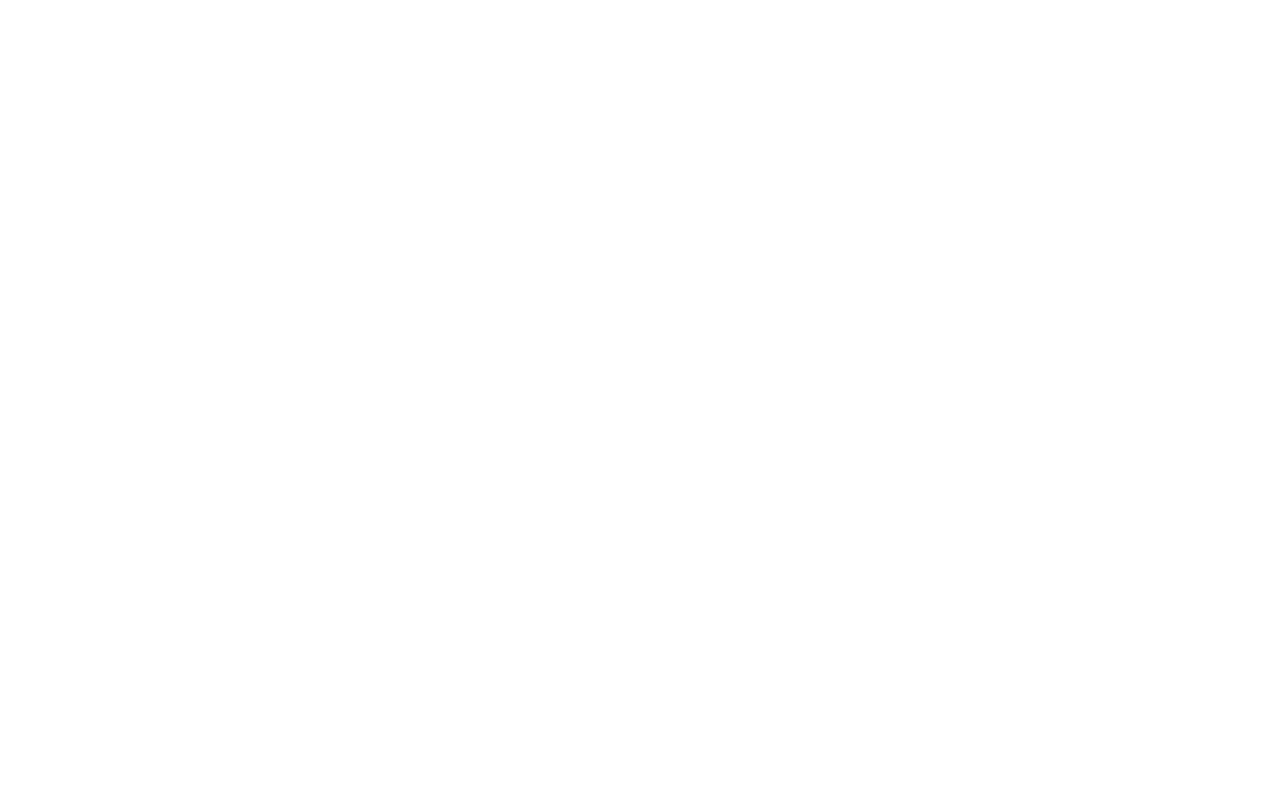
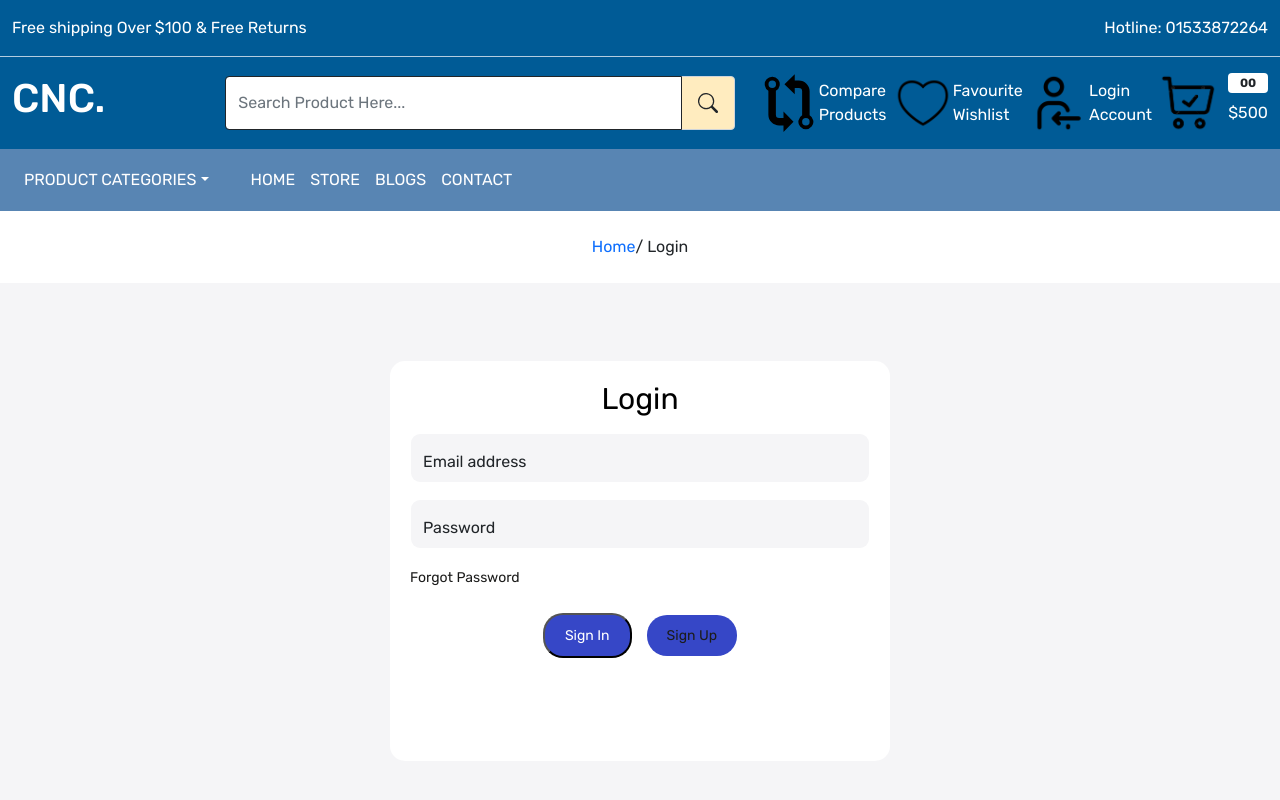
Before and after one commit to ramohin1236/e-commerce-client, a React (Vite) app: page /login in a window 1280 px wide. Before the commit this address had no page. Shown: the top 800 px of the page. Built offline with nearby package versions, Linux system fonts and the light colour scheme.

Commit message:
login and forgot password page create

```diff
--- a/src/App.jsx
+++ b/src/App.jsx
@@ -10,6 +10,8 @@
 import BlogsPages from './pages/BlogsPage/BlogsPages'
 import CompareProducts from './pages/Compare/CompareProducts'
 import WishList from './pages/WishList/WishList'
+import Login from './pages/Login/Login'
+import ForgotPassword from './pages/Login/ForgotPassword'
 // import {  HelmetProvider } from 'react-helmet-async';
 function App() {
 
@@ -30,6 +32,8 @@
            <Route path='/blogs' element={<BlogsPages/>}/>
            <Route path='/compare' element={<CompareProducts/>}/>
            <Route path='/wish-list' element={<WishList/>}/>
+           <Route path='/login' element={<Login/>}/>
+           <Route path='/forgot-password' element={<ForgotPassword/>}/>
 
            </Route>
 
--- a/src/components/Header.jsx
+++ b/src/components/Header.jsx
@@ -56,7 +56,7 @@
                     </Link>
                 </div>
                 <div>
-                <Link className="d-flex align-items-center">
+                <Link to='/login' className="d-flex align-items-center">
                     <img src="/public/login.png" alt="" />
                     <p className="text-white mr-3 mb-0">Login<br /> Account</p>
                     </Link>
--- /dev/null
+++ b/src/pages/Login/ForgotPassword.jsx
@@ -0,0 +1,53 @@
+import { Link } from "react-router-dom";
+import BreadCrump from "../../components/BreadCrump";
+import Meta from "../../components/Meta/Meta";
+
+
+const ForgotPassword = () => {
+    return (
+        <div>
+               <Meta title={"Forgot-password"} />
+            <BreadCrump title="Forgot-password" />
+            <div className="login-wrapper py-5 home-wrapper-2">
+   <div className="row">
+    <div className="col-12">
+   <div className="auth-card">
+   <form>
+    {/* <img className='p-card-img' src="/public/watch-2.png" alt="" /> */}
+    <h1 className="login-h1 mb-3 fw-normal text-center">Reset Your Password</h1>
+    <p className="text-center">We will send you an email to reset your password</p>
+
+    <div className="form-floating mb-3">
+      <input type="email" name="email" className="form-control" id="floatingInput" placeholder="name@example.com"/>
+      <label htmlFor="floatingInput">Email address</label>
+    </div>
+    {/* <div className="form-floating mb-3">
+      <input type="password" name="password" className="form-control " id="floatingPassword" placeholder="Password"/>
+      <label htmlFor="floatingPassword">Password</label>
+    </div> */}
+
+
+
+<div className="d-flex flex-column justify-content-center gap-15 align-items-center mt-4">
+<button className="button-3" type="submit">Submit</button>
+<Link to='/login'>Cancel</Link>
+
+</div>
+
+    {/* <div className="checkbox mb-3">
+      <label>
+        <input type="checkbox" value="remember-me"/> Remember me
+      </label>
+    </div>
+
+    <p className="mt-5 mb-3 text-muted">© 2017–2021</p> */}
+  </form>
+   </div>
+    </div>
+   </div>
+    </div>
+        </div>
+    );
+};
+
+export default ForgotPassword;
--- /dev/null
+++ b/src/pages/Login/Login.css
@@ -0,0 +1,43 @@
+:root{
+    --color-77777777 : #77777777;
+    --color-f5f5f7 : #f5f5f7;
+    --color-1c1c1b : #1c1c1b;
+
+}
+.button-3{
+    background-color: rgb(54, 71, 199);
+   color: white;
+   font-size: 14px;
+   padding: 10px 20px;
+   border-radius: 20px;
+}
+.button-3:hover{
+    background-color: rgb(13, 6, 225);
+    color: white;
+}
+.auth-card{
+    padding: 20px;
+    background-color: white;
+    width: 500px;
+    margin: 30px auto;
+    height: 400px;
+    border-radius: 15px;
+}
+.auth-card .form-control{
+    height: 50px;
+    background-color: var(--color-f5f5f7);
+    color: black;
+    font-size: 20px;
+    border-radius: 10px;
+    border-color: transparent;
+}
+.auth-card a {
+    font-size: 14px;
+    font-weight: 400;
+    color: var(--color-1c1c1b);
+}
+.login-h1{
+    font-size: 30px;
+    font-weight: 500;
+    color: black;
+}
--- /dev/null
+++ b/src/pages/Login/Login.jsx
@@ -0,0 +1,50 @@
+import { Link } from "react-router-dom";
+import BreadCrump from "../../components/BreadCrump";
+import Meta from "../../components/Meta/Meta";
+import './Login.css';
+const Login = () => {
+    return (
+        <div>
+             <Meta title={"Login"} />
+            <BreadCrump title="Login" />
+    <div className="login-wrapper py-5 home-wrapper-2">
+   <div className="row">
+    <div className="col-12">
+   <div className="auth-card">
+   <form>
+    {/* <img className='p-card-img' src="/public/watch-2.png" alt="" /> */}
+    <h1 className="login-h1 mb-3 fw-normal text-center">Login</h1>
+
+    <div className="form-floating mb-3">
+      <input type="email" name="email" className="form-control" id="floatingInput" placeholder="name@example.com"/>
+      <label htmlFor="floatingInput">Email address</label>
+    </div>
+    <div className="form-floating mb-3">
+      <input type="password" name="password" className="form-control " id="floatingPassword" placeholder="Password"/>
+      <label htmlFor="floatingPassword">Password</label>
+    </div>
+
+        <Link to='/forgot-password'>Forgot Password</Link>
+
+<div className="d-flex justify-content-center gap-15 align-items-center mt-4">
+<button className="button-3" type="submit">Sign In</button>
+<Link to='/forgot-password' className="button-2"> Sign Up</Link>
+</div>
+
+    {/* <div className="checkbox mb-3">
+      <label>
+        <input type="checkbox" value="remember-me"/> Remember me
+      </label>
+    </div>
+
+    <p className="mt-5 mb-3 text-muted">© 2017–2021</p> */}
+  </form>
+   </div>
+    </div>
+   </div>
+    </div>
+        </div>
+    );
+};
+
+export default Login;
```
